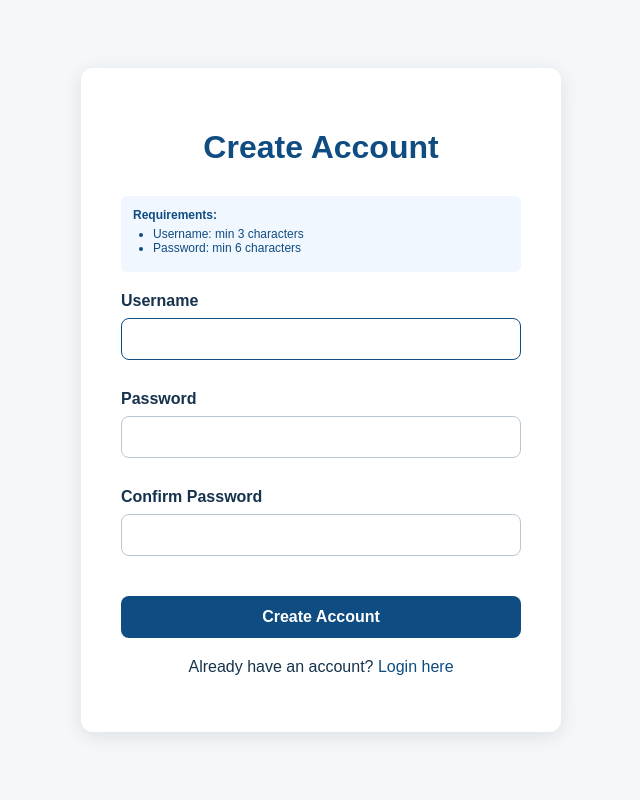
After one commit to poojaraja373/RiverFlood, a Flask app: page /signup in a window 1280 px wide. The commit adds this page. Shown: the whole page, without its empty margins (319-959 px from the left). Run offline with Flask 3, Linux system fonts and the light colour scheme.

Commit message:
Add user authentication with login/signup system

```diff
--- a/app.py
+++ b/app.py
@@ -1,10 +1,12 @@
-from flask import Flask, render_template, request, redirect, url_for, jsonify
+from flask import Flask, render_template, request, redirect, url_for, jsonify, session
 import math
 import sqlite3
 from datetime import datetime, timezone
 from pathlib import Path
+import os
 
 app = Flask(__name__)
+app.secret_key = os.environ.get("SECRET_KEY", "river-flood-demo-key-2026")
 DB_PATH = Path(__file__).with_name("river_flood.db")
 
 
@@ -99,6 +101,15 @@ def init_db():
     conn = get_db()
     conn.execute(
         """
+        CREATE TABLE IF NOT EXISTS users (
+            user_id INTEGER PRIMARY KEY AUTOINCREMENT,
+            username TEXT UNIQUE NOT NULL,
+            password TEXT NOT NULL
+        )
+        """
+    )
+    conn.execute(
+        """
         CREATE TABLE IF NOT EXISTS readings (
             reading_id INTEGER PRIMARY KEY AUTOINCREMENT,
             location TEXT NOT NULL,
@@ -114,7 +125,14 @@ def init_db():
     )
     conn.commit()
 
-    count = conn.execute("SELECT COUNT(*) AS c FROM readings").fetchone()["c"]
+    user_count = conn.execute("SELECT COUNT(*) AS c FROM users").fetchone()["c"]
+    if user_count == 0:
+        conn.execute(
+            "INSERT INTO users (username, password) VALUES (?, ?)",
+            ("operator", "flood2026"),
+        )
+        conn.commit()
+
     conn.close()
 
 
@@ -124,12 +142,101 @@ def before_request():
         init_db()
 
 
+def login_required(f):
+    from functools import wraps
+    @wraps(f)
+    def decorated_function(*args, **kwargs):
+        if "user_id" not in session:
+            return redirect(url_for("login"))
+        return f(*args, **kwargs)
+    return decorated_function
+
+
 @app.route("/")
 def index():
-    return redirect(url_for("dashboard"))
+    if "user_id" in session:
+        return redirect(url_for("dashboard"))
+    return redirect(url_for("login"))
+
+
+@app.route("/login", methods=["GET", "POST"])
+def login():
+    if request.method == "POST":
+        username = (request.form.get("username") or "").strip()
+        password = (request.form.get("password") or "").strip()
+        error = None
+
+        if not username:
+            error = "Username is required"
+        elif not password:
+            error = "Password is required"
+        else:
+            conn = get_db()
+            user = conn.execute(
+                "SELECT user_id, username FROM users WHERE username = ? AND password = ?",
+                (username, password),
+            ).fetchone()
+            conn.close()
+
+            if user:
+                session["user_id"] = user["user_id"]
+                session["username"] = user["username"]
+                return redirect(url_for("dashboard"))
+            else:
+                error = "Invalid username or password"
+
+        return render_template("login.html", error=error)
+
+    return render_template("login.html")
+
+
+@app.route("/signup", methods=["GET", "POST"])
+def signup():
+    if request.method == "POST":
+        username = (request.form.get("username") or "").strip()
+        password = (request.form.get("password") or "").strip()
+        confirm_password = (request.form.get("confirm_password") or "").strip()
+        error = None
+
+        if not username:
+            error = "Username is required"
+        elif len(username) < 3:
+            error = "Username must be at least 3 characters"
+        elif not password:
+            error = "Password is required"
+        elif len(password) < 6:
+            error = "Password must be at least 6 characters"
+        elif password != confirm_password:
+            error = "Passwords do not match"
+        else:
+            conn = get_db()
+            try:
+                conn.execute(
+                    "INSERT INTO users (username, password) VALUES (?, ?)",
+                    (username, password),
+                )
+                conn.commit()
+                conn.close()
+                return redirect(url_for("login"))
+            except sqlite3.IntegrityError:
+                error = "Username already exists"
+            finally:
+                conn.close()
+
+        return render_template("signup.html", error=error)
+
+    return render_template("signup.html")
+
+
+@app.route("/logout")
+def logout():
+    session.clear()
+    return redirect(url_for("login"))
+
 
 
 @app.route("/dashboard")
+@login_required
 def dashboard():
     conn = get_db()
     rows = conn.execute(
@@ -137,10 +244,11 @@ def dashboard():
     ).fetchall()
     conn.close()
     ordered = order_readings(rows)
-    return render_template("dashboard.html", readings=ordered, count=len(ordered))
+    return render_template("dashboard.html", readings=ordered, count=len(ordered), username=session.get("username"))
 
 
 @app.route("/register", methods=["GET", "POST"])
+@login_required
 def register():
     if request.method == "POST":
         conn = get_db()
@@ -173,6 +281,7 @@ def register():
 
 
 @app.route("/api/readings")
+@login_required
 def api_readings():
     conn = get_db()
     rows = conn.execute("SELECT * FROM readings ORDER BY reading_id DESC").fetchall()
@@ -181,6 +290,7 @@ def api_readings():
 
 
 @app.route("/api/simulate", methods=["POST"])
+@login_required
 def simulate_reading():
     data = request.get_json() or {}
     location = (data.get("location") or "North Bank").strip() or "North Bank"
--- a/static/style.css
+++ b/static/style.css
@@ -1,6 +1,9 @@
 body { font-family: Arial, sans-serif; margin:0; background:#f4f8fb; color:#17324d; }
 .topbar { display:flex; justify-content:space-between; align-items:center; padding:16px 24px; background:#0f4c81; color:white; }
 .topbar a { color:white; text-decoration:none; margin-left:12px; }
+.topbar .logout-btn { background:#c62828; padding:6px 12px; border-radius:4px; font-size:13px; }
+.topbar .logout-btn:hover { background:#b71c1c; }
+.topbar .user-info { margin-right:16px; font-size:14px; padding-right:12px; border-right:1px solid rgba(255,255,255,0.3); }
 main { padding:24px; }
 .hero { display:flex; justify-content:space-between; align-items:center; gap:16px; margin-bottom:20px; }
 .card { background:white; border-radius:12px; padding:20px; box-shadow:0 4px 20px rgba(0,0,0,0.08); }
--- a/templates/base.html
+++ b/templates/base.html
@@ -10,8 +10,12 @@
     <nav class="topbar">
       <h1>River Flood Early Warning System</h1>
       <div>
+        {% if session.get('username') %}
+        <span class="user-info">{{ session.get('username') }}</span>
         <a href="{{ url_for('dashboard') }}">Dashboard</a>
         <a href="{{ url_for('register') }}">Register Reading</a>
+        <a href="{{ url_for('logout') }}" class="logout-btn">Logout</a>
+        {% endif %}
       </div>
     </nav>
     <main>
--- /dev/null
+++ b/templates/signup.html
@@ -0,0 +1,57 @@
+<!doctype html>
+<html lang="en">
+  <head>
+    <meta charset="utf-8">
+    <meta name="viewport" content="width=device-width, initial-scale=1">
+    <title>Sign Up - River Flood System</title>
+    <link rel="stylesheet" href="{{ url_for('static', filename='style.css') }}">
+    <style>
+      body { display: flex; justify-content: center; align-items: center; min-height: 100vh; background: #f4f8fb; }
+      .signup-container { background: white; padding: 40px; border-radius: 12px; box-shadow: 0 4px 20px rgba(0,0,0,0.1); width: 100%; max-width: 400px; }
+      .signup-container h1 { text-align: center; color: #0f4c81; margin-bottom: 30px; }
+      .signup-container .form-group { margin-bottom: 20px; }
+      .signup-container label { display: block; margin-bottom: 8px; color: #17324d; font-weight: bold; }
+      .signup-container input { width: 100%; padding: 12px; border: 1px solid #b7c7d6; border-radius: 8px; font-size: 14px; box-sizing: border-box; }
+      .signup-container input:focus { outline: none; border-color: #0f4c81; }
+      .signup-container button { width: 100%; padding: 12px; background: #0f4c81; color: white; border: none; border-radius: 8px; font-size: 16px; font-weight: bold; cursor: pointer; margin-top: 10px; }
+      .signup-container button:hover { background: #0a3560; }
+      .signup-container .error { color: #b00020; font-size: 14px; margin-bottom: 20px; text-align: center; }
+      .signup-container .login-link { text-align: center; margin-top: 20px; }
+      .signup-container .login-link a { color: #0f4c81; text-decoration: none; }
+      .signup-container .login-link a:hover { text-decoration: underline; }
+      .requirements { background: #f0f7ff; padding: 12px; border-radius: 6px; margin-bottom: 20px; font-size: 12px; color: #0f4c81; }
+      .requirements ul { margin: 5px 0; padding-left: 20px; }
+    </style>
+  </head>
+  <body>
+    <div class="signup-container">
+      <h1>Create Account</h1>
+      {% if error %}
+      <p class="error">{{ error }}</p>
+      {% endif %}
+      <div class="requirements">
+        <strong>Requirements:</strong>
+        <ul>
+          <li>Username: min 3 characters</li>
+          <li>Password: min 6 characters</li>
+        </ul>
+      </div>
+      <form method="post">
+        <div class="form-group">
+          <label for="username">Username</label>
+          <input type="text" id="username" name="username" required autofocus minlength="3">
+        </div>
+        <div class="form-group">
+          <label for="password">Password</label>
+          <input type="password" id="password" name="password" required minlength="6">
+        </div>
+        <div class="form-group">
+          <label for="confirm_password">Confirm Password</label>
+          <input type="password" id="confirm_password" name="confirm_password" required minlength="6">
+        </div>
+        <button type="submit">Create Account</button>
+      </form>
+      <p class="login-link">Already have an account? <a href="{{ url_for('login') }}">Login here</a></p>
+    </div>
+  </body>
+</html>
```
Also changed, not shown: templates/login.html (added, +45 -0 lines), README.md.
